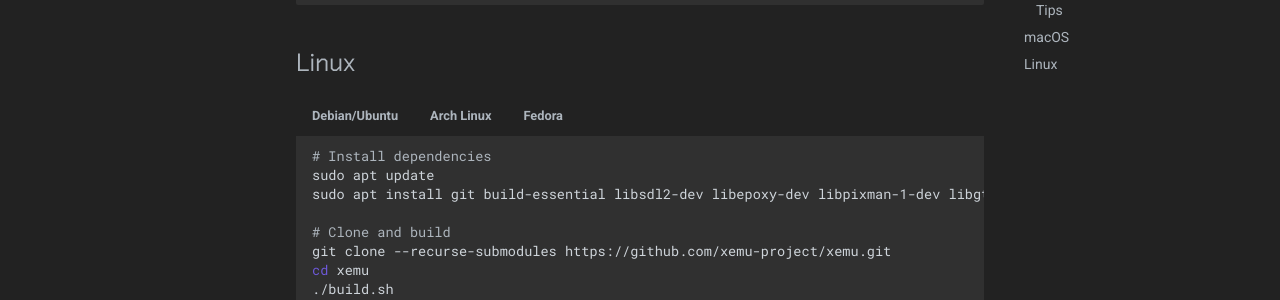
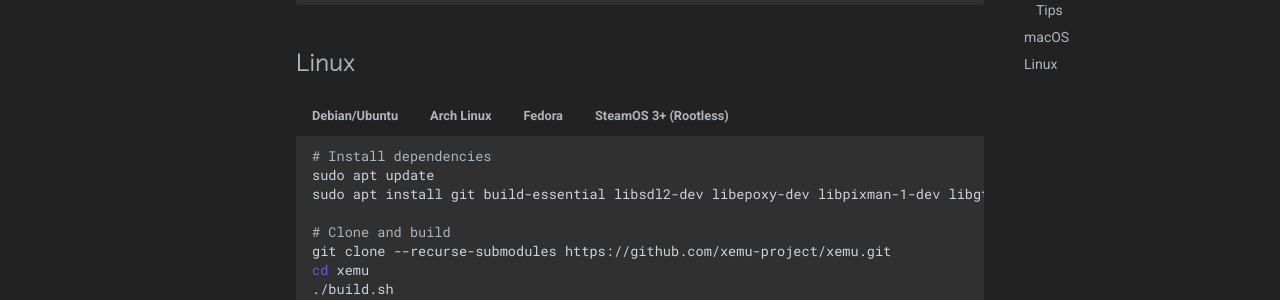
Before and after one commit to xemu-project/xemu-website, an MkDocs documentation site: the page built from docs/docs/dev/building-from-source.md, in a window 1280 px wide and 900 px high, scrolled down 1159 px. Shown: the part 152-452 px from the top of the window. Built offline with MkDocs 1.6.1 and Material for MkDocs 9.7.7, drawn with Linux system fonts in a browser that asks for light colours; part of the change alters nothing that is shown.

Commit message:
SteamOS 3 dev Build Environment (via DistroBox) (#133)
* Add SteamOS3 instructions

* Add rc file

* Add space

* Remove konsole notice

* Add libslirp

````diff
--- a/docs/docs/dev/building-from-source.md
+++ b/docs/docs/dev/building-from-source.md
@@ -93,6 +93,43 @@ open ./dist/xemu.app
     ./dist/xemu
     ```
 
+=== "SteamOS 3+ (Rootless)"
+
+    ```bash
+    # Install DistroBox
+    curl -s https://raw.githubusercontent.com/89luca89/distrobox/main/install | sh -s -- --prefix ~/.local && curl -s https://raw.githubusercontent.com/89luca89/distrobox/main/extras/install-podman | sh -s -- --prefix ~/.local
+
+    # Go to home/deck/ and create a gile named .distroboxrc and in kate add whats below.
+    export PATH=$PATH:/home/deck/.local/bin/
+    export PATH=$PATH:/home/deck/.local/podman/bin/
+    xhost +si:localuser:$USER
+
+    # Installing Container
+    distrobox-create -i docker.io/library/archlinux:latest --name arch
+
+    # Launch arch container.
+    distrobox-enter arch
+
+    # Install dependencies
+    sudo pacman -S --needed --noconfirm git base-devel sdl2 libepoxy pixman gtk3 openssl libsamplerate libpcap ninja glu python-yaml libslirp && git clone https://aur.archlinux.org/yay.git && cd yay && makepkg -si && sudo pacman -S pipewire-pulse
+
+    # !During pulse audio install Select wireplumber
+
+    # Install an IDE/code editor (vscode)
+    yay -S visual-studio-code-bin --noconfirm
+
+    # export Code editor if it has a .desktop
+    distrobox-export --app code
+
+    # Clone and build
+    git clone --recurse-submodules https://github.com/xemu-project/xemu.git
+    cd xemu
+    ./build.sh
+
+    # Run
+    ./dist/xemu
+    ```
+
 !!! tip "Tip: Building with Clang, or another specific compiler"
 
     If you have multiple toolchains and would like to build with specific one,
````
